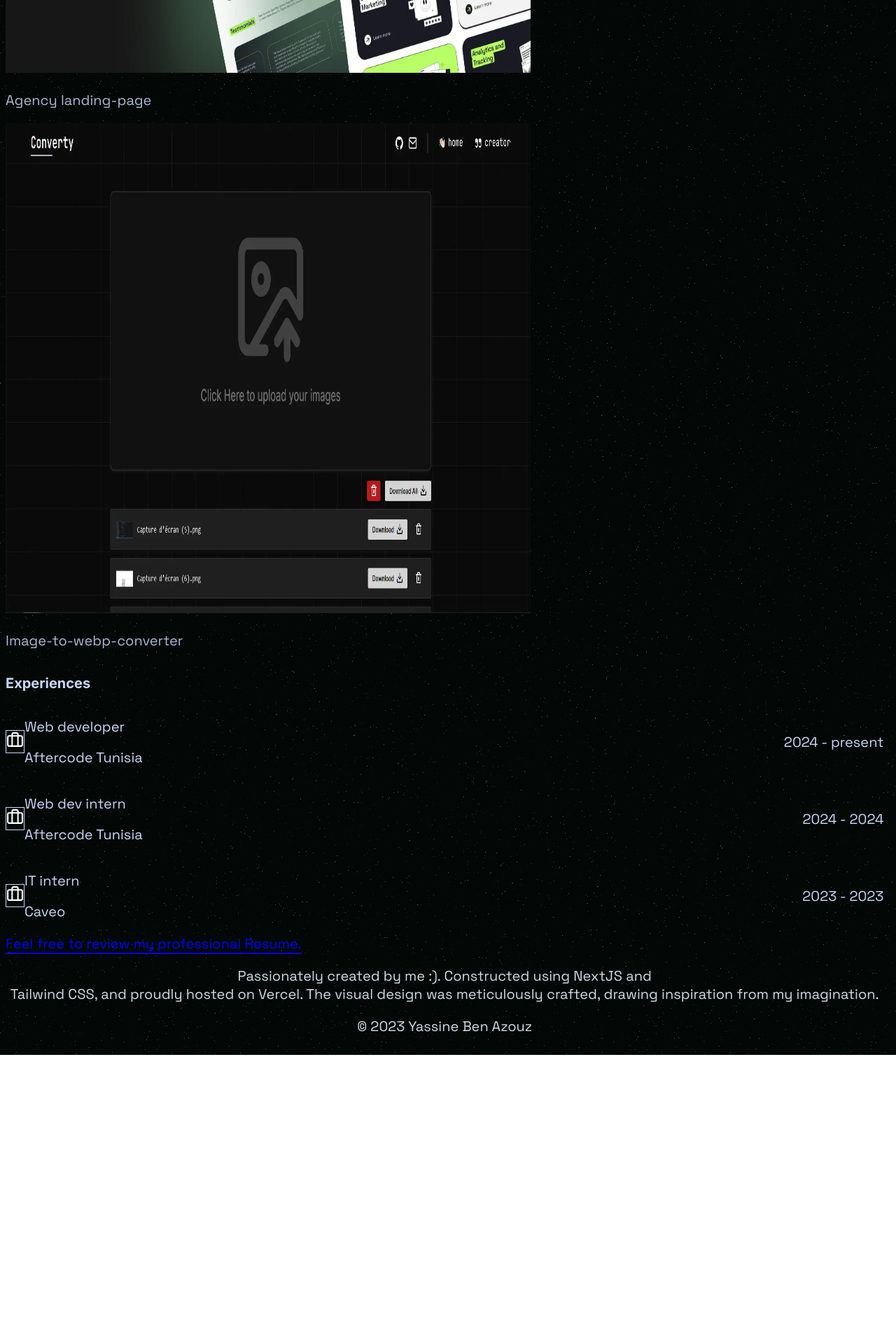
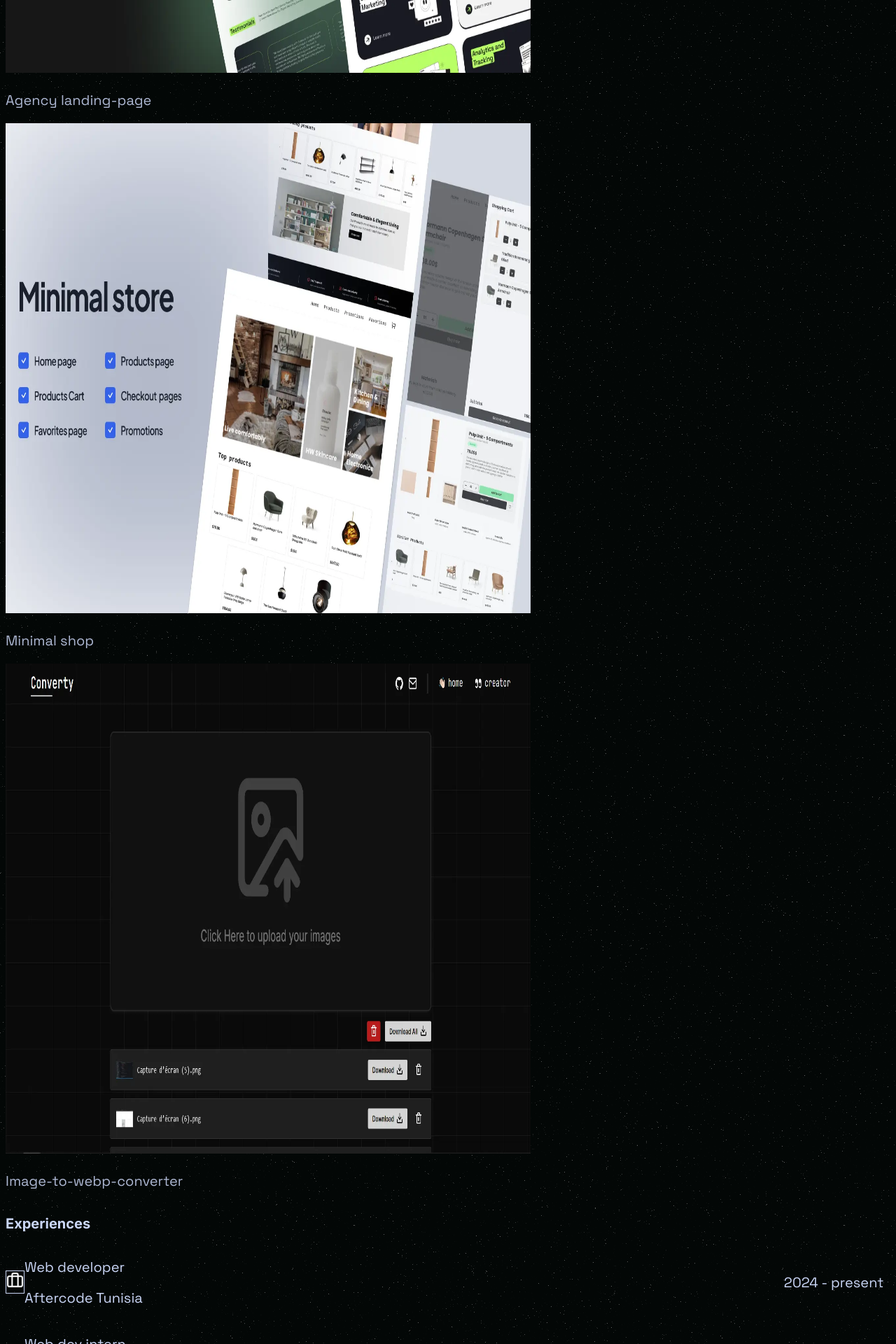
Before and after one commit to benAzouzYassin/Portfolio-2.0, a Next.js app: page / in a window 1280 px wide. Shown: the part 3061-4981 px from the top of the page at 70% size. Before the commit the page ends 4568 px from the top, so only its background shows below. Built offline with nearby package versions, Linux system fonts and the light colour scheme.

Commit message:
added new project

```diff
--- a/components/About/About.tsx
+++ b/components/About/About.tsx
@@ -22,29 +22,26 @@ export default function About() {
                 transition={{ delay: 0, duration: 0.4 }}
                 animate={{ opacity: 1, y: 1 }}
                 className={`lg:text-3xl  md:w-[110%] lg:font-bold text-xl mt-2 lg:-mt-5 text-[#cad6f6]  ${inter.className}`}
-        ref={ref}
-      >
+                ref={ref}>
                 Hey there, I&apos;m Yassine Ben Azouz👋
             </motion.h1>
             <motion.p
                 initial={{ opacity: 0, y: 50 }}
                 transition={{ delay: 0, duration: 0.5 }}
                 animate={{ opacity: 1, y: 1 }}
-        className={` mt-5 lg:mt-10 text-lg text-left text-slate-300 md:text-slate-300/80 font-light`}
-      >
+                className={` mt-5 lg:mt-10 text-lg text-left text-slate-300 md:text-slate-300/80 font-light`}>
                 I'm a{" "}
                 <span className="font-medium  text-[#57debe] hover:underline hover:cursor-pointer underline-offset-4 decoration-0  ">
                     full-stack web developer
                 </span>{" "}
-        from Tunisia with passion for computers and technology that began at a
-        young age ⚡
+                from Tunisia with passion for computers and technology that
+                began at a young age ⚡
             </motion.p>
             <motion.p
                 initial={{ opacity: 0, y: 50 }}
                 transition={{ duration: 0.6 }}
                 animate={{ opacity: 1, y: 0 }}
-        className="mt-7 md:w-[110%]  text-lg  text-slate-300 md:text-slate-300/80 font-normal "
-      >
+                className="mt-3 md:w-[110%] 2xl:w-[100%]  text-lg  text-slate-300 md:text-slate-300/80 font-normal ">
                 I primarily use{" "}
                 <span className="font-medium text-[#57debe] hover:underline hover:cursor-pointer underline-offset-4 decoration-0  ">
                     React and Next.js
@@ -58,8 +55,7 @@ export default function About() {
                 initial={{ opacity: 0, y: 100 }}
                 transition={{ duration: 0.7 }}
                 animate={{ opacity: 1, y: 1 }}
-        className={`mt-7 md:w-[110%]  text-lg hidden lg:block  text-slate-300/80 font-normal`}
-      >
+                className={`mt-3 md:w-[110%] 2xl:w-[100%]  text-lg hidden lg:block  text-slate-300/80 font-normal`}>
                 In my spare time, I enjoy{" "}
                 <span className="font-medium text-[#57debe] hover:underline hover:cursor-pointer underline-offset-4 decoration-0  ">
                     exploring new technologies
--- a/components/FixedInfo/Nav.tsx
+++ b/components/FixedInfo/Nav.tsx
@@ -1,8 +1,7 @@
 "use client";
 import { useSectionsContext } from "@/context/sectionsContext";
 export default function Nav() {
-  const sections = ["ABOUT" , "TECH STACK" , "PROJECTS" , "EXPERIENCES"]
-  const {currentSection} =useSectionsContext()
+    const sections = ["ABOUT", "TECH STACK", "PROJECTS", "EXPERIENCES"];
     const handleClick = (e: any) => {
         const targerId = e.target.innerText;
         if (targerId != "ABOUT") {
@@ -21,16 +20,15 @@ export default function Nav() {
     return (
         <>
             <ul
-        className={` hidden lg:flex gap-4 mt-6 text-sm ml-4 text-slate-500 font-medium `}
-      >
-        {sections.map(section=> <li
+                className={` hidden lg:flex gap-4 mt-6 text-sm ml-4 text-slate-500 font-medium `}>
+                {sections.map((section) => (
+                    <li
                         key={section}
                         onClick={handleClick}
-          className={`hover:text-[#57debe] transition-colors hover:cursor-pointer ${currentSection == section && "text-[#57debe] font-extrabold"
-            } `}
-        >
+                        className={`hover:text-[#57debe] transition-colors hover:cursor-pointer `}>
                         {section}
-        </li>)}
+                    </li>
+                ))}
             </ul>
         </>
     );
--- a/projects.json
+++ b/projects.json
@@ -14,6 +14,13 @@
         "videoLink": ""
     },
     {
+        "img": "/minimal-store.webp",
+        "name": "Minimal shop",
+        "description": "Minimalist shop with all the necessary features of an ecomm .",
+        "link": "https://project-ecomm-store.vercel.app/",
+        "videoLink": ""
+    },
+    {
         "img": "/image-to.webp",
         "name": "Image-to-webp-converter",
         "description": "Free and simple image-to-webp converter that does not require a backend.  ",
```
Also changed, not shown: public/minimal-store.webp (added). Lines whose indentation alone changed are shown as unchanged.
